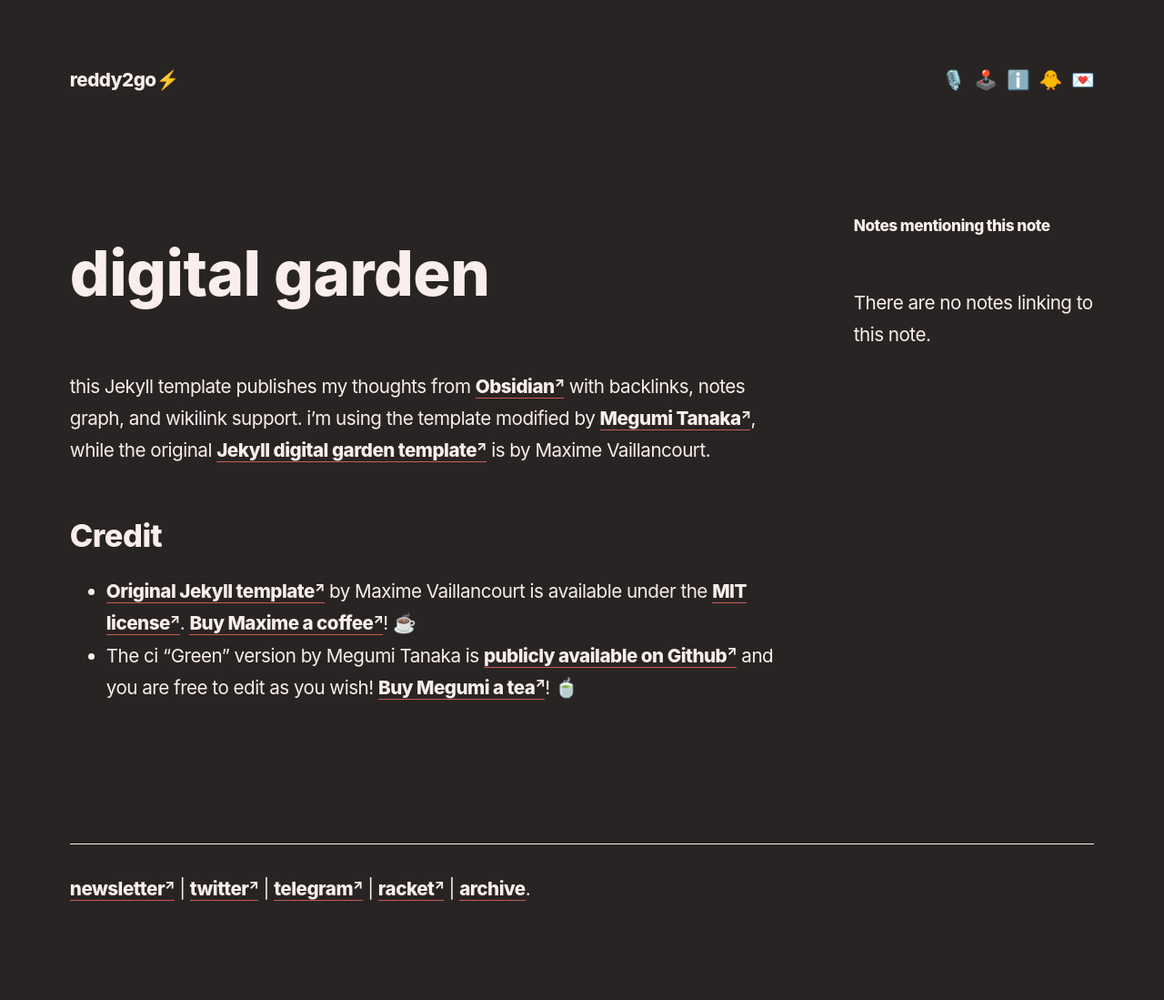
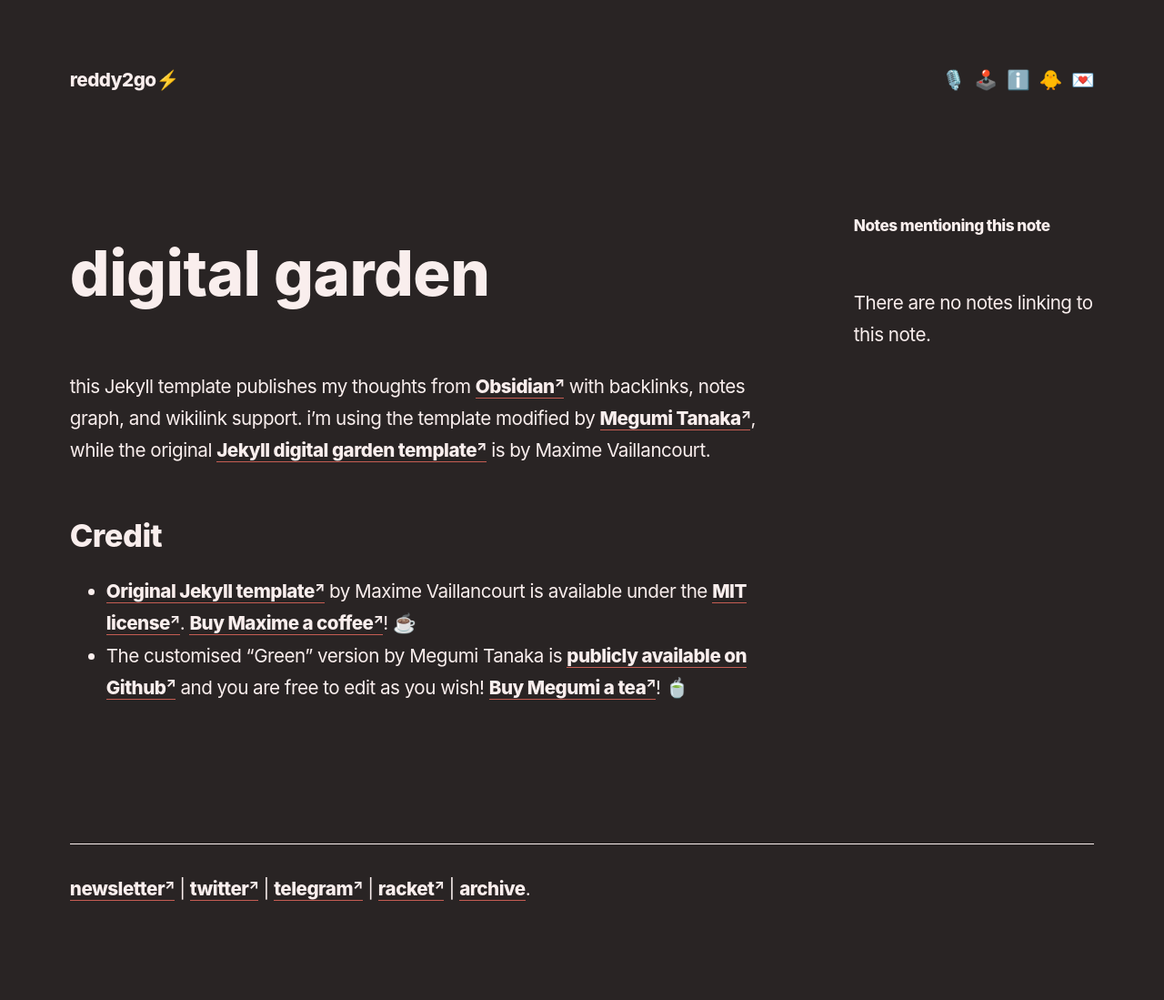
Before and after one commit to reddy2go/redgarden, a Jekyll site: the page built from _notes/digital garden.md, in a window 1280 px wide. Shown: the whole page at 91% size. Built offline with Jekyll 4.4.1, drawn with Linux system fonts in a browser that asks for light colours; some web fonts are replaced; Markdown is read by kramdown in place of the engine named in the settings.

Commit message:
auto commit

```diff
--- a/_notes/digital garden.md
+++ b/_notes/digital garden.md
@@ -7,4 +7,4 @@
 
 ### Credit
 - [Original Jekyll template](https://github.com/maximevaillancourt/digital-garden-jekyll-template) by Maxime Vaillancourt is available under the [MIT license](https://garden.megu.space/LICENSE.md). [Buy Maxime a coffee](https://ko-fi.com/maximevaillancourt)! ☕️
-- The ci “Green” version by Megumi Tanaka is [publicly available on Github](https://github.com/meewgumi/green-web-template) and you are free to edit as you wish! [Buy Megumi a tea](https://www.buymeacoffee.com/megumi)! 🍵
+- The customised “Green” version by Megumi Tanaka is [publicly available on Github](https://github.com/meewgumi/green-web-template) and you are free to edit as you wish! [Buy Megumi a tea](https://www.buymeacoffee.com/megumi)! 🍵
```
